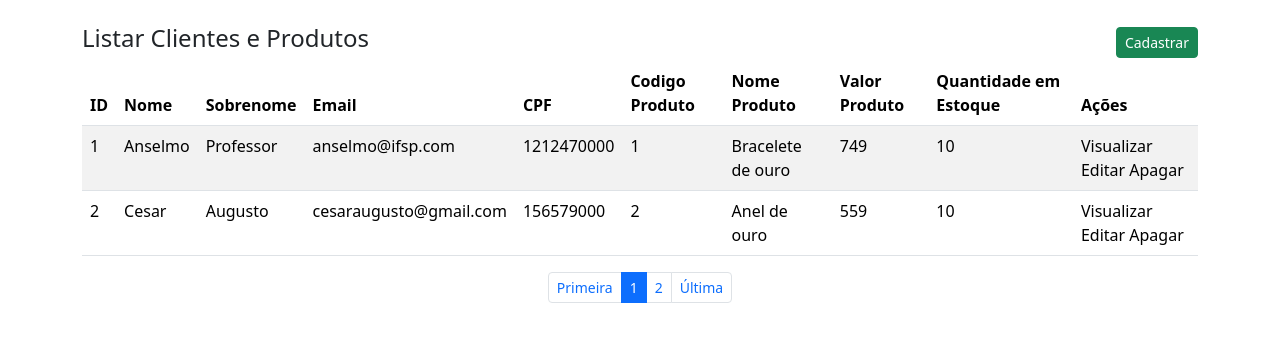
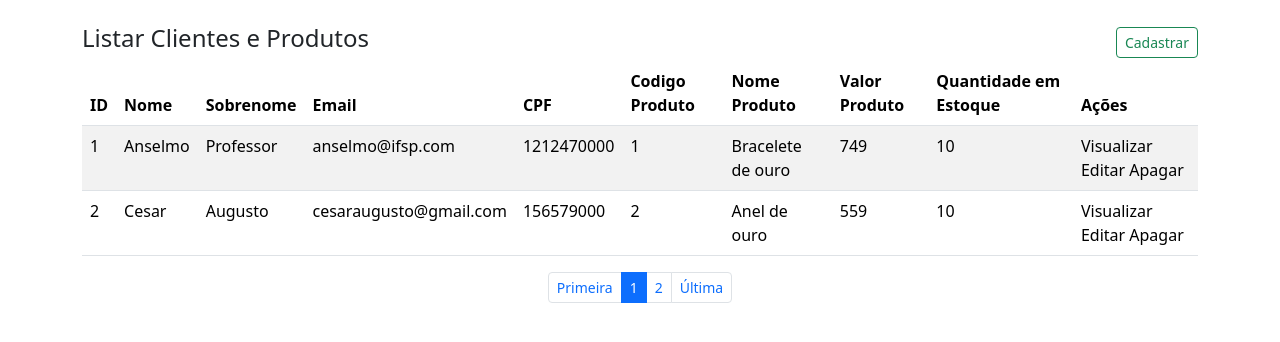
Before and after one commit to eulucasbatista/crud-php-mysql-javascript, a PHP site: page / in a window 1280 px wide. Shown: the top 342 px of the page. Run offline with PHP 8.4, Linux system fonts and the light colour scheme; data comes from the database, SQL or seed files in the repository.

Commit message:
update index.php

```diff
--- a/index.php
+++ b/index.php
@@ -16,7 +16,7 @@
                 <div class="col-lg-12 d-flex justify-content-between align-items-center">
                     <h4>Listar Clientes e Produtos </h4>
                     <div>
-                        <button type="button" class="btn btn-success btn-sm" data-bs-toggle="modal"
+                        <button type="button" class="btn btn-outline-success btn-sm" data-bs-toggle="modal"
                             data-bs-target="#cadClienteModal">Cadastrar</button>
                     </div>
                 </div>
@@ -95,8 +95,11 @@
                                     <input type="text" name="qtd_e" class="form-control" id="qtd_e"
                                         placeholder="Quantidade Estoque" required>
                                 </div>
+
+                                <div class="col-12">
+                                    <input type="submit" class="btn btn-outline-success btn-sm" value="Cadastrar">
+                                </div>
                             </form>
-
                         </div>
 
                         <div class="modal-footer">
```
